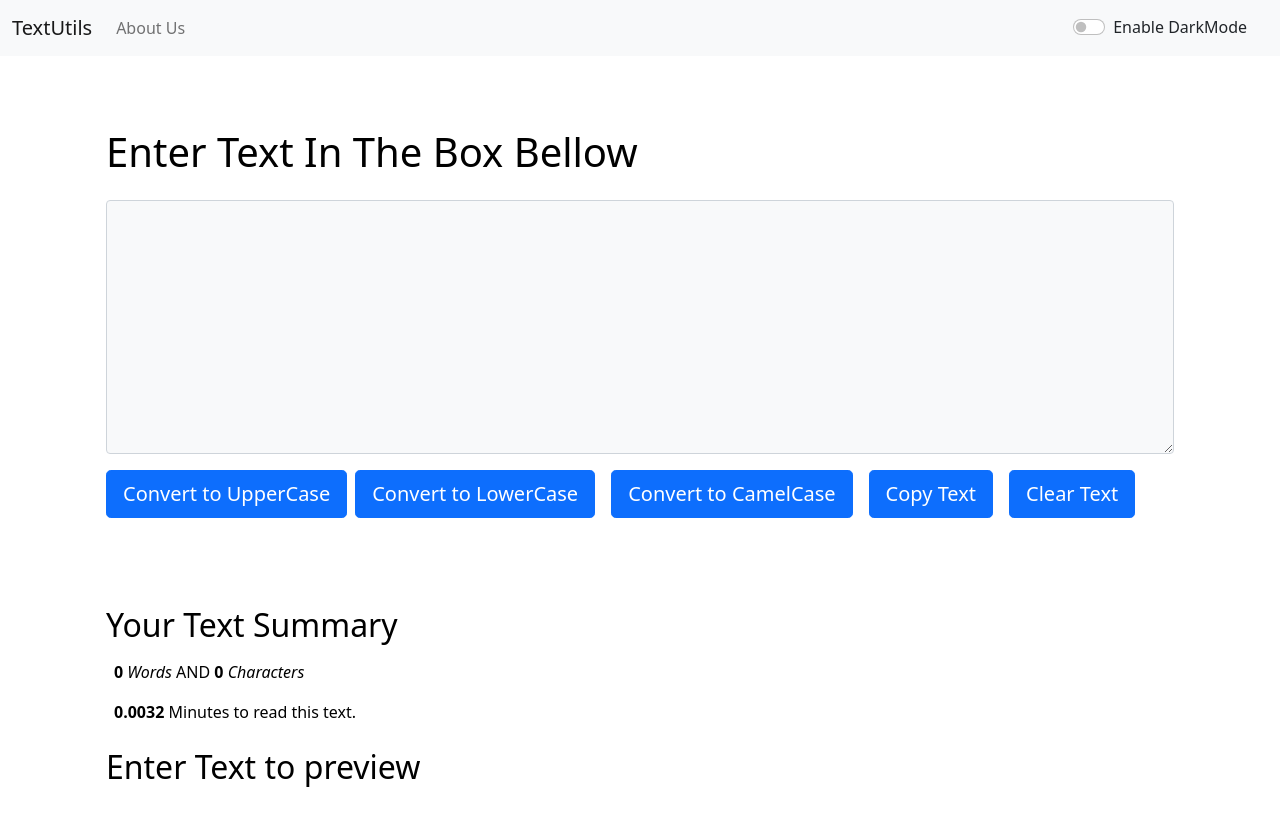
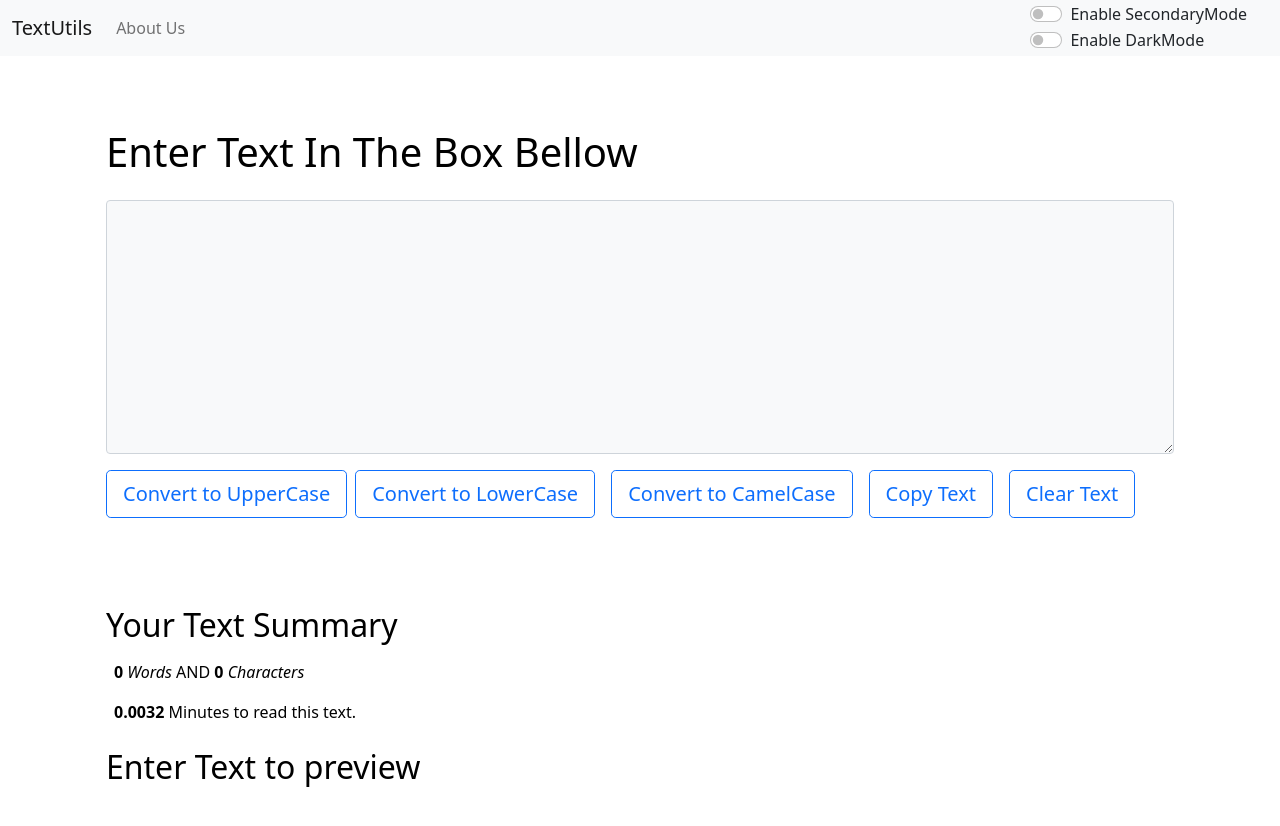
Before and after one commit to Shaharyar-saleem/my-react-app, a React (Create React App) app: page / in a window 1280 px wide. Built offline with nearby package versions, Linux system fonts and the light colour scheme.

Commit message:
feat: secondaryMode added

```diff
--- a/src/App.js
+++ b/src/App.js
@@ -40,6 +40,11 @@ function App() {
         document.body.style.backgroundColor = 'black'
         document.body.style.color = 'white'
       }
+      else if(cookie === "secondary"){
+        document.body.style.backgroundColor = '#808080d1'
+        document.body.style.color = 'black'
+      }
+
       else{
         document.body.style.backgroundColor = 'white'
         document.body.style.color = 'black'
@@ -68,6 +73,25 @@ function App() {
      }
    }
 
+   const handleSecondaryToggle = () => {
+    if(mode === 'light'){
+      console.log("if is working here")
+      setMode('secondary')
+      document.body.style.backgroundColor = '#808080d1'
+      document.body.style.color = 'black'
+      createAlert("Secondary mode has been enabled", "success")
+      setCookie("mode", "secondary", 30)
+    }
+    else{
+      console.log("else is working here")
+      setMode('light')
+      document.body.style.backgroundColor = 'white'
+      document.body.style.color = 'black'
+      createAlert("Light mode has been enabled", "success")
+      setCookie("mode", "light", 30)
+    }
+   }
+
    const [alert, setAlert] = useState(null);
 
    const createAlert = (message, typ) => {
@@ -81,7 +105,7 @@ function App() {
    }
   return (
     <>
-      <Navbar title="TextUtils" themeMode={mode} toggle={handleToggle} />
+      <Navbar title="TextUtils" themeMode={mode} toggle={handleToggle} toggleSecondary={handleSecondaryToggle} />
       <div className="container">
         <div className="row">
           <div className="col-md-12">
--- a/src/components/Navbar.jsx
+++ b/src/components/Navbar.jsx
@@ -14,6 +14,7 @@ export default function Navbar(props) {
     <>
       <nav
         className={`navbar navbar-expand-lg navbar-${props.themeMode} bg-${props.themeMode}`}
+        style={{color: 'white'}}
       >
         <div className="container-fluid">
           <button
@@ -39,15 +40,25 @@ export default function Navbar(props) {
               </li>
             </ul>
             <form className="form-inline float-right" style={navToggle}>
-              <div className="form-check form-switch">
+            <div className="form-check form-switch">
+                <input
+                  className="form-check-input"
+                  type="checkbox"
+                  role="switch"
+                  onClick={props.toggleSecondary}
+                  checked={props.themeMode === 'secondary' ? true : false}
+                />
+                <label className={`form-check-label text-${props.themeMode === 'light' ? 'dark' : 'light'}`}>
+                  {props.themeMode === 'light' ? 'Enable' : 'Disable'} SecondaryMode
+                </label>
+              </div>
+              <div className="form-check form-switch ml-3">
                 <input
                   className="form-check-input"
                   type="checkbox"
                   role="switch"
                   onClick={props.toggle}
                   checked={props.themeMode === 'dark' ? true : false}
-                  // defaultChecked={props.themeMode === 'dark' ? true : false}
-                  // defaultChecked={true}
                 />
                 <label className={`form-check-label text-${props.themeMode === 'light' ? 'dark' : 'light'}`}>
                   {props.themeMode === 'light' ? 'Enable' : 'Disable'} DarkMode
--- a/src/components/TextBox.jsx
+++ b/src/components/TextBox.jsx
@@ -50,11 +50,11 @@ export default function TextBox(props) {
       <div className="mb-3">
           <h1 className='my-4'>{props.heading}</h1>
           <textarea className={`form-control mb-3 bg-${props.themeMode}`} value={text} onChange={updateTextValue} style={{color: `${props.themeMode === 'dark' ? 'white' : 'black'}`}} rows="10"></textarea>
-          <button className="btn btn-primary btn-lg mr-2" onClick={convertToUpperCase}>Convert to UpperCase</button>
-          <button className="btn btn-primary btn-lg mx-2" onClick={convertToLowerCase}>Convert to LowerCase</button>
-          <button className="btn btn-primary btn-lg mx-2" onClick={convertToCamelCase}>Convert to CamelCase</button>
-          <button className="btn btn-primary btn-lg mx-2" onClick={copyToClipboard}>Copy Text</button>
-          <button className="btn btn-primary btn-lg mx-2" onClick={clearText}>Clear Text</button>
+          <button className={`btn btn-${props.themeMode === 'light' ? 'outline-primary' : props.themeMode} btn-lg mr-4`} onClick={convertToUpperCase}>Convert to UpperCase</button>
+          <button className={`btn btn-${props.themeMode === 'light' ? 'outline-primary' : props.themeMode} btn-lg mx-2`} onClick={convertToLowerCase}>Convert to LowerCase</button>
+          <button className={`btn btn-${props.themeMode === 'light' ? 'outline-primary' : props.themeMode} btn-lg mx-2`} onClick={convertToCamelCase}>Convert to CamelCase</button>
+          <button className={`btn btn-${props.themeMode === 'light' ? 'outline-primary' : props.themeMode} btn-lg mx-2`} onClick={copyToClipboard}>Copy Text</button>
+          <button className={`btn btn-${props.themeMode === 'light' ? 'outline-primary' : props.themeMode} btn-lg mx-2`} onClick={clearText}>Clear Text</button>
        </div>
     </div>
     <div className="container py-4">
```
